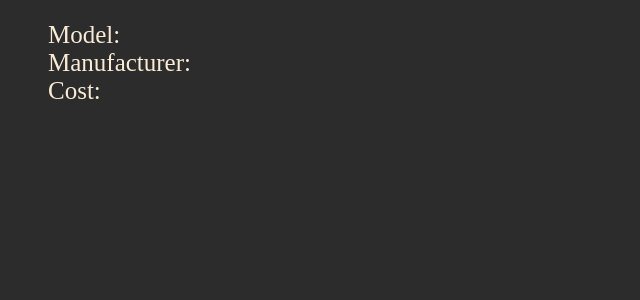
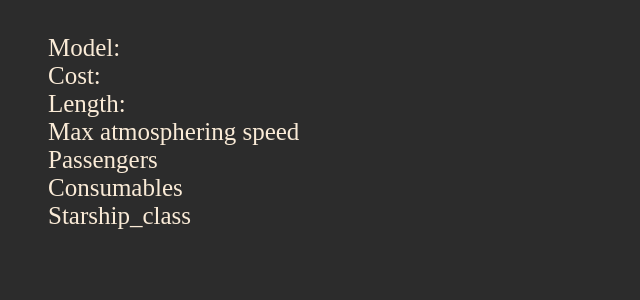
Before and after one commit to demi-un/starships_starwars, a Django app: page /starship/1/ in a window 1280 px wide. Shown: the top 300 px of the page, without its empty margins (0-640 px from the left). Run offline with Django 5.2, Linux system fonts and the light colour scheme.

Commit message:
add more starships and edit css

```diff
--- a/starwars/starships/static/starships/css/starship.css
+++ b/starwars/starships/static/starships/css/starship.css
@@ -1,5 +1,11 @@
 body {
     background: #2c2c2c;
+}
+
+h1 {
+    color: burlywood;
+    font-size: 50px;
+    margin-left: 30px;
 }
 
 ul {
--- a/starwars/starships/templates/starships/starship.html
+++ b/starwars/starships/templates/starships/starship.html
@@ -16,8 +16,12 @@
     <h1>{{ starship.name }}</h1>
     <ul>
         <li>Model: {{ starship.model }}</li>
-        <li>Manufacturer: {{ starship.manufacturer }}</li>
         <li>Cost: {{ starship.cost_in_credits }}</li>
+        <li>Length: {{ starship.length }}</li>
+        <li>Max atmosphering speed {{ starship.max_atmosphering_speed }}</li>
+        <li>Passengers {{ starship.passengers }}</li>
+        <li>Consumables {{ starship.consumables }}</li>
+        <li>Starship_class {{ starship.starship_class }}</li>
     </ul>
 </body>
 </html>
```
